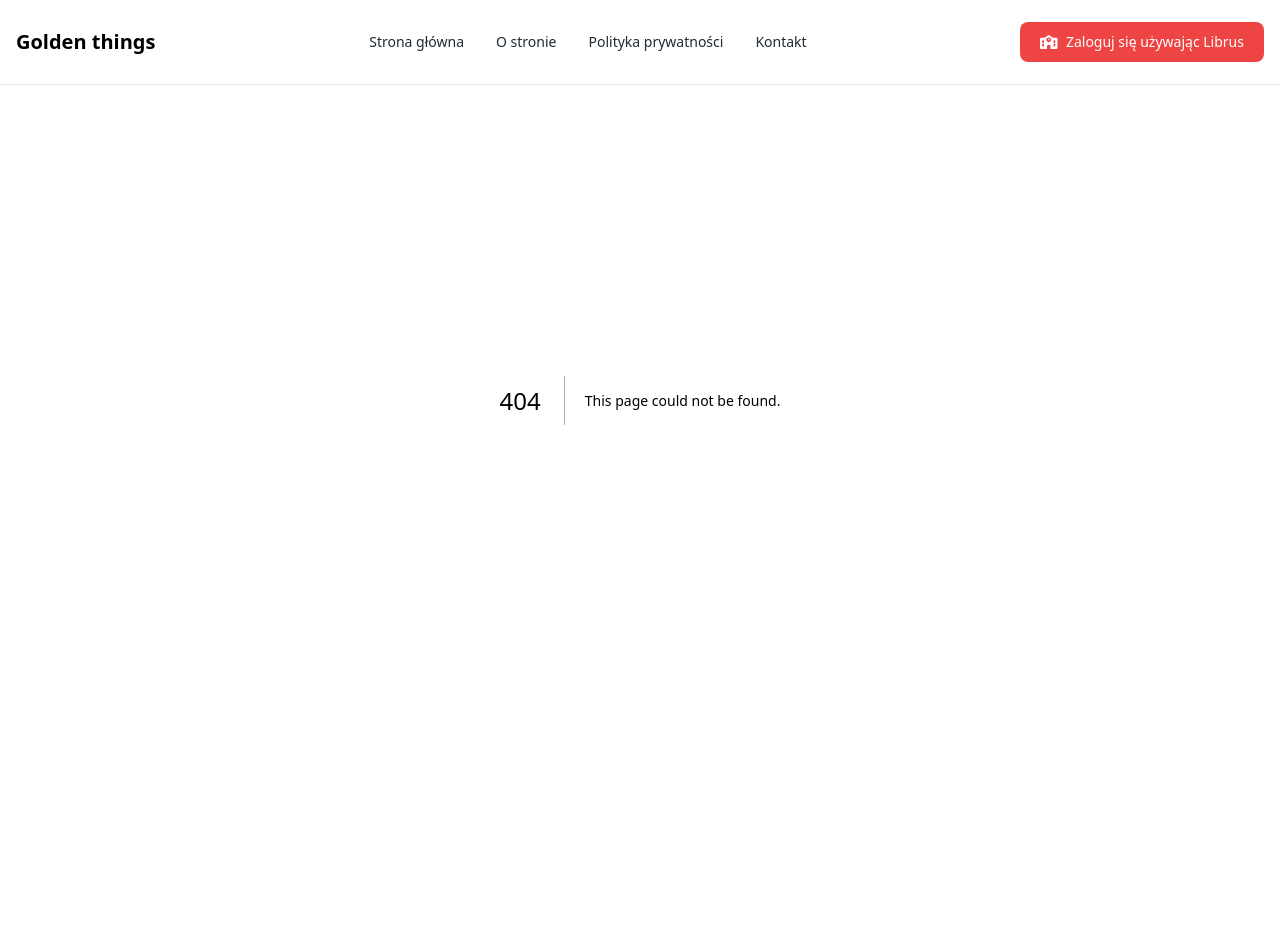
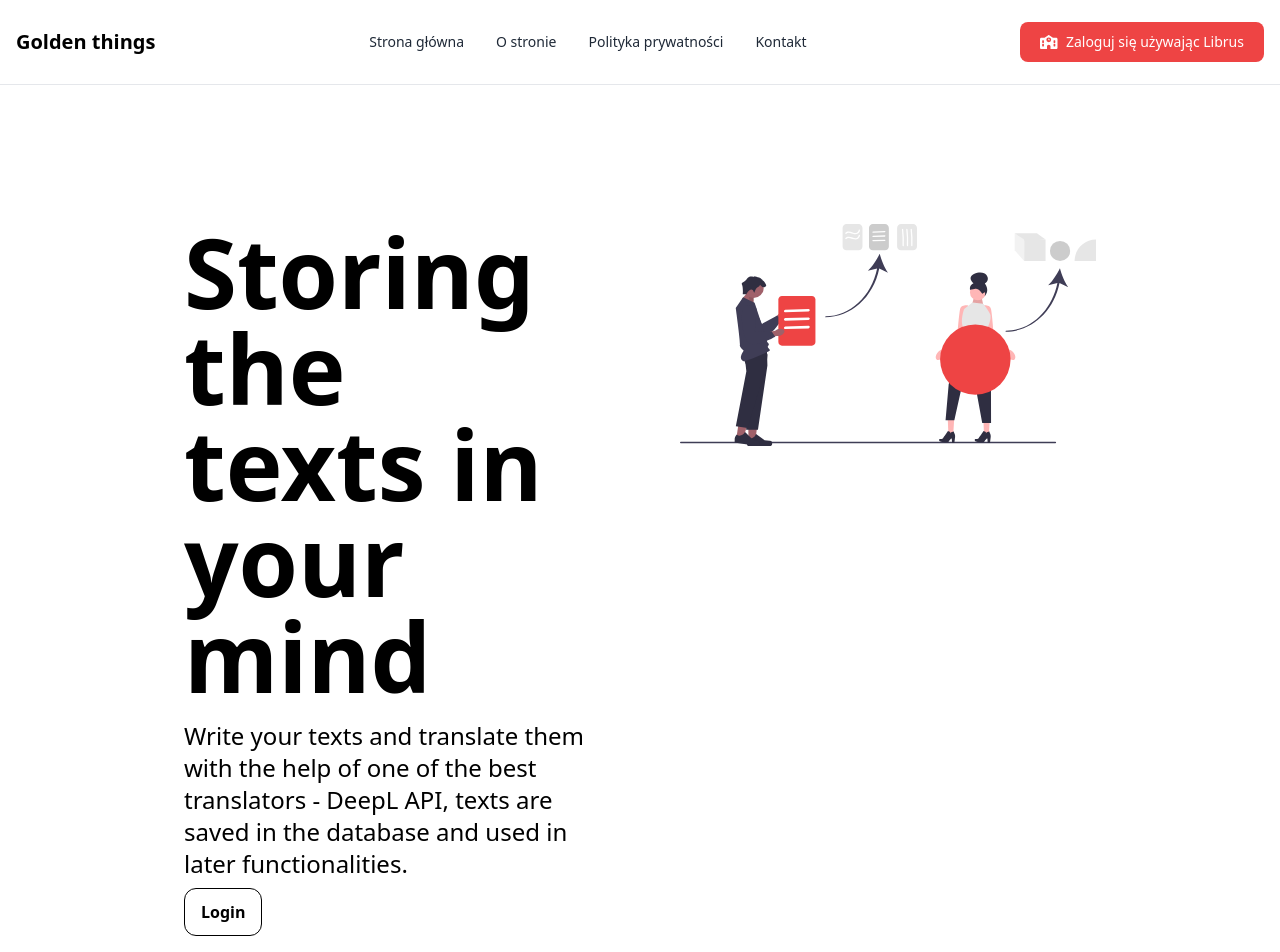
Before and after one commit to stanislawsztrajt/optiflow, a Next.js app in the folder frontend/: page /hero in a window 1280 px wide. Before the commit this address had no page. Shown: the top 952 px of the page. Before the commit the page ends 800 px from the top, so only its background shows below. Built offline with nearby package versions, Linux system fonts and the light colour scheme.

Commit message:
Added hero page, without content

```diff
--- /dev/null
+++ b/frontend/app/hero/page.tsx
@@ -0,0 +1,94 @@
+'use client'
+
+import { useUser } from "@/utils/hooks";
+import Link from "next/link";
+import React from "react";
+
+import UndrawElements from "@/assets/undraw/undraw_elements.svg";
+import UndrawBookLover from "@/assets/undraw/undraw_book_lover.svg";
+import UndrawEvent from "@/assets/undraw/undraw_event.svg";
+import UndrawLesson from "@/assets/undraw/undraw_lesson.svg";
+import UndrawLost from "@/assets/undraw/undraw_lost.svg";
+import Image from "next/image";
+
+export default function HeroPage() {
+  const { user } = useUser()
+
+  return (
+    <main className="flex flex-col items-center p-8">
+      <section className="hero-box">
+        <div className="hero-text-element">
+          <h1 className="font-semibold text-8xl">
+            Storing the texts in your mind
+          </h1>
+          <p className="mt-4 text-2xl">
+            Write your texts and translate them with the help of one of the best translators - DeepL
+            API, texts are saved in the database and used in later functionalities.
+          </p>
+          <div className="flex flex-row gap-4 mt-2">
+            {user ? (
+              <Link href={'/dashboard'}>
+                <button className="button-bg">Dashboard</button>
+              </Link>
+            ) : (
+              <Link href={'/auth/login'}>
+                <button className="button">Login</button>
+              </Link>
+            )}
+          </div>
+        </div>
+        <div className="hero-image">
+          <Image loading='lazy' src={UndrawElements} alt="" />
+        </div>
+      </section>
+
+      <section className="hero-box">
+        <div className="hero-text-element">
+          <h2 className="text-7xl">Translating and saving texts</h2>
+          <p className="mt-4 text-xl">
+            Translate your texts using deepl api and write them down href learn from them.
+          </p>
+        </div>
+        <div className="hero-image">
+          <Image loading='lazy' src={UndrawBookLover} alt="" />
+        </div>
+      </section>
+
+      <section className="hero-box">
+        <div className="hero-text-element">
+          <h3 className="text-7xl">Flash cards</h3>
+          <p className="mt-4 text-xl">Learn using flashcards, draw words and use flash cards.</p>
+        </div>
+        <div className="hero-image">
+          <Image loading='lazy' src={UndrawEvent} alt="" />
+        </div>
+      </section>
+
+      <section className="hero-box">
+        <div className="hero-text-element">
+          <h4 className="text-7xl">English quotes and stories</h4>
+          <p className="mt-4 text-xl">
+            Read familiar quotes and stories href learn new words and sentence context. Quotes - API
+            ninjas, philosophy quotes API, shortstories API.
+          </p>
+        </div>
+        <div className="hero-image">
+          <Image loading='lazy' src={UndrawLesson} alt="" />
+        </div>
+      </section>
+
+      <section className="hero-box">
+        <div className="hero-text-element">
+          <h4 className="text-7xl">English quotes and stories</h4>
+          <p className="mt-4 text-xl">
+            Read familiar quotes and stories href learn new words and sentence context. Quotes - API
+            ninjas, philosophy quotes API, shortstories API.
+          </p>
+        </div>
+        <div className="hero-image">
+          <Image loading='lazy' src={UndrawLost} alt="" />
+        </div>
+      </section>
+    </main>
+  );
+}
--- a/frontend/assets/styles/globals.css
+++ b/frontend/assets/styles/globals.css
@@ -68,7 +68,7 @@
 }
 
 .hero-box {
-  @apply flex flex-col w-full gap-20 even:lg:flex-row-reverse lg:flex-row xl:w-2/3
+  @apply flex flex-col w-full gap-20 even:lg:flex-row-reverse lg:flex-row xl:w-3/4 mt-48
 }
 
 .hero-text-element, .hero-image {
```
Also changed, not shown: frontend/assets/undraw/undraw_elements.svg (added).
